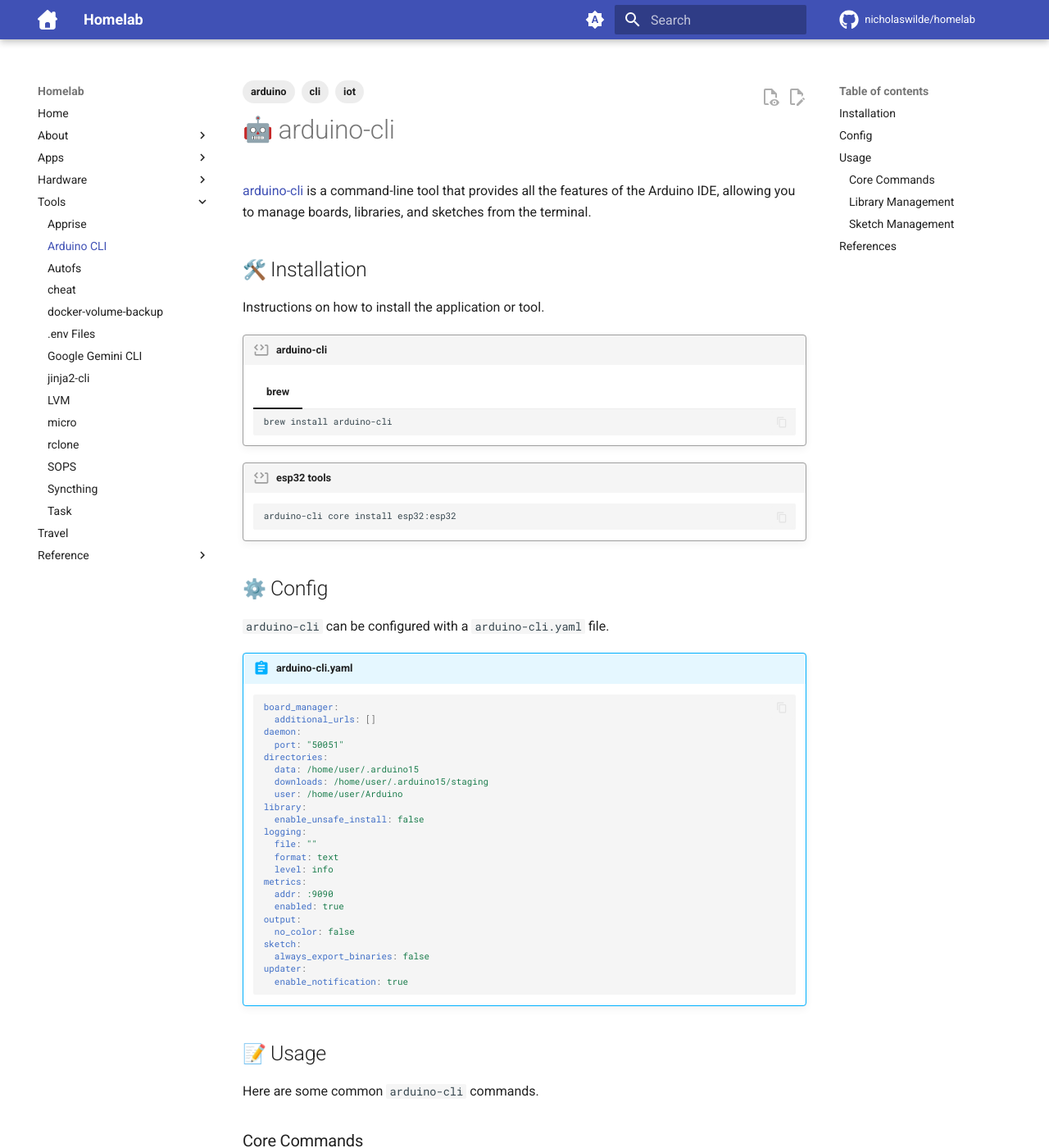
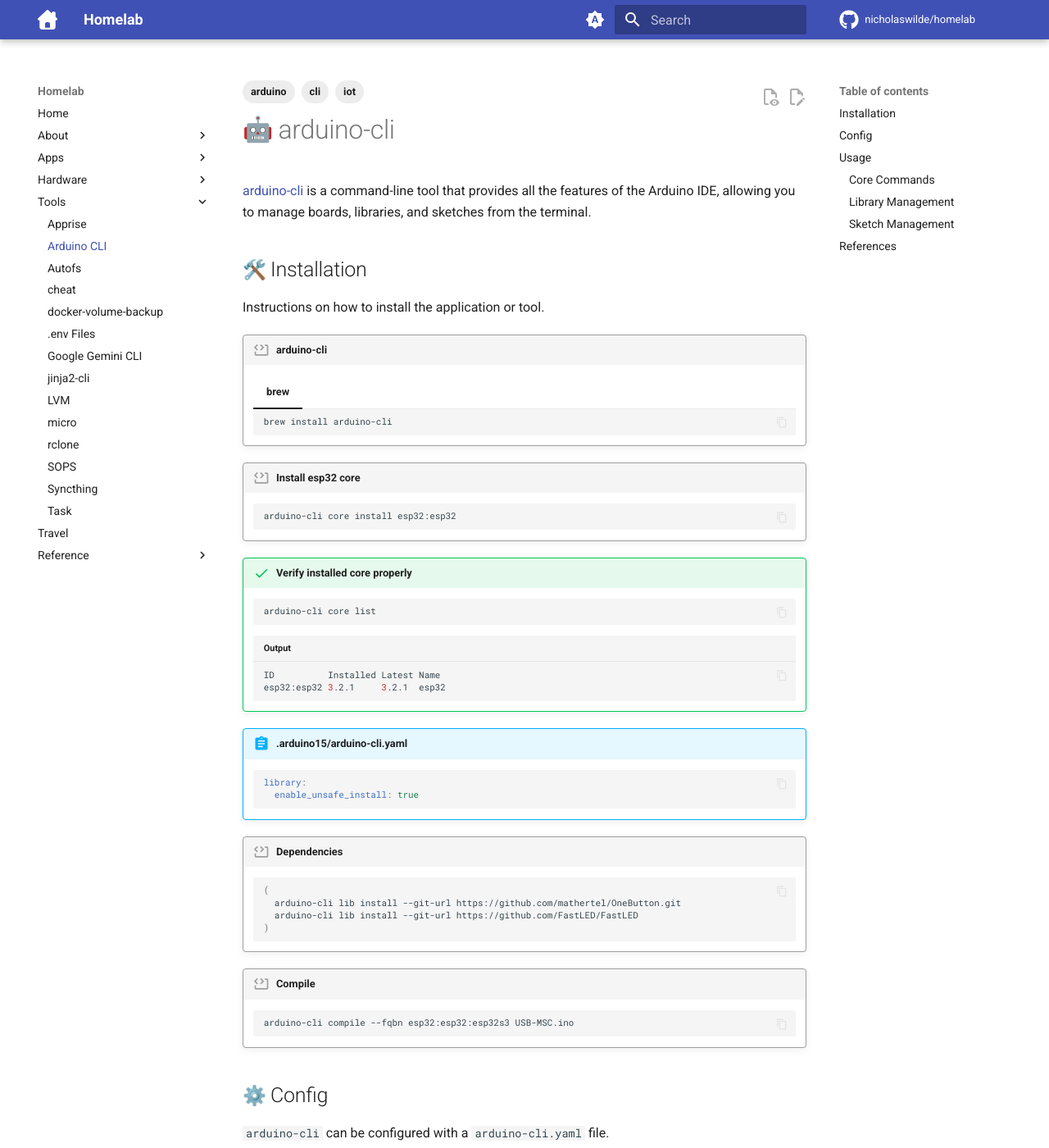
Before and after one commit to nicholaswilde/homelab, an MkDocs documentation site: the page built from docs/tools/arduino-cli.md, in a window 1280 px wide and 1400 px high. Shown: the whole window at 82% size. Built offline with MkDocs 1.6.1 and Material for MkDocs 9.7.7, drawn with Linux system fonts in a browser that asks for light colours; emoji names are drawn with the system emoji font; comment, search, counter and statistics services are not loaded; some of the changed text lies outside the part shown.

Commit message:
update
Signed-off-by: nιcнolaѕ wιlde <ncwilde43@gmail.com>

````diff
--- a/docs/tools/arduino-cli.md
+++ b/docs/tools/arduino-cli.md
@@ -20,10 +20,43 @@
         brew install arduino-cli
         ```
 
-!!! code "esp32 tools"
+!!! code "Install esp32 core"
 
     ```shell
     arduino-cli core install esp32:esp32
+    ```
+
+!!! success "Verify installed core properly"
+
+    ```shell
+    arduino-cli core list
+    ```
+
+    ```shell title="Output"
+    ID          Installed Latest Name
+    esp32:esp32 3.2.1     3.2.1  esp32
+    ```
+
+!!! abstract ".arduino15/arduino-cli.yaml"
+
+    ```yaml
+    library:
+      enable_unsafe_install: true
+    ```
+
+!!! code "Dependencies"
+
+    ```shell
+    (
+      arduino-cli lib install --git-url https://github.com/mathertel/OneButton.git
+      arduino-cli lib install --git-url https://github.com/FastLED/FastLED
+    )
+    ```
+
+!!! code "Compile"
+
+    ```shell
+    arduino-cli compile --fqbn esp32:esp32:esp32s3 USB-MSC.ino
     ```
 
 ## :gear: Config
@@ -62,6 +95,12 @@
 
 Here are some common `arduino-cli` commands.
 
+!!! code ""
+
+    ```shell
+    arduino-cli upload --port /dev/ttyACM0 --fqbn esp32:esp32:esp32s3 USB-MSC.ino
+    ```
+
 ### Core Commands
 
 - `arduino-cli core search`: Search for a core.
````
